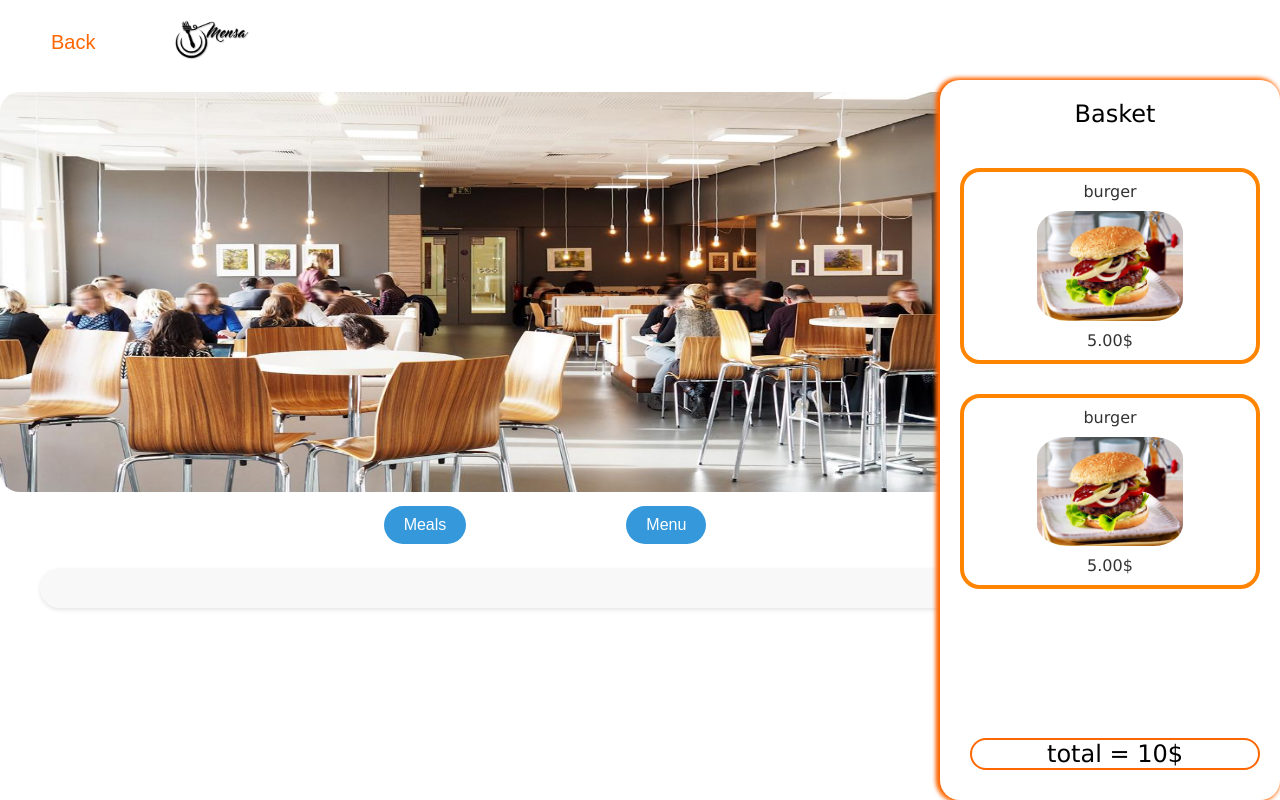
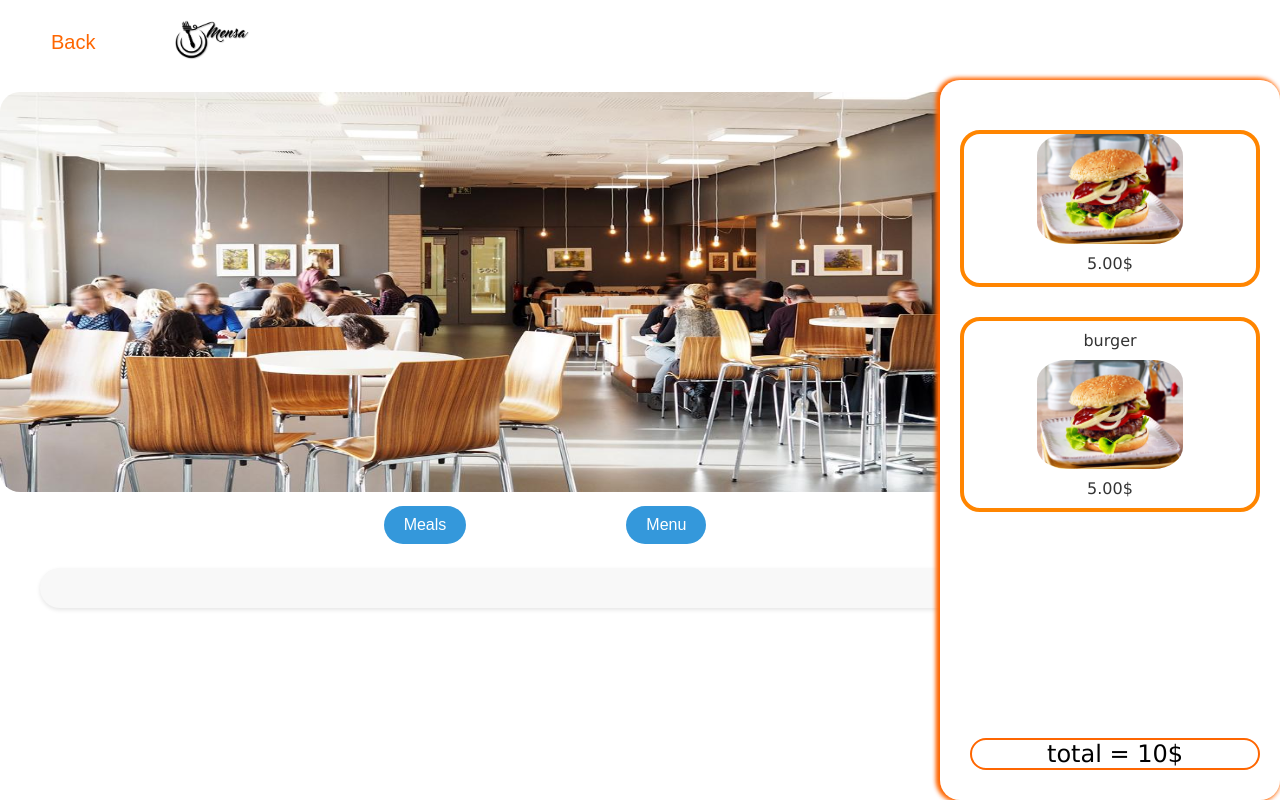
Before and after one commit to HTW-MA/mensa-app-wise23-24-gruppe-09, a React (Create React App) app: page /details/1 in a window 1280 px wide. Built offline with nearby package versions, Linux system fonts and the light colour scheme.

Commit message:
changed the protocol (from https to http) and added a babel dependencie in my package json

```diff
--- a/package.json
+++ b/package.json
@@ -3,6 +3,7 @@
   "version": "0.1.0",
   "private": true,
   "dependencies": {
+    "@babel/plugin-proposal-private-property-in-object": "^7.17.0",
     "@testing-library/jest-dom": "^5.17.0",
     "@testing-library/react": "^13.4.0",
     "@testing-library/user-event": "^13.5.0",
--- a/src/Checkout.css
+++ b/src/Checkout.css
@@ -7,14 +7,14 @@
     height: calc(90vh - 40px); /* Adjust height to fill screen minus top offset */
     background-color: #fff;
     box-shadow: -2px 0 5px 1px #FE6601;
-    z-index: 1000;
+    z-index: 2;
     padding: 20px;
     border-radius: 20px;
     display: flex;
     flex-direction: column;
 }
 .checkout-items-container {
-    overflow-y: auto;
+    /*overflow-y: auto; */
     flex-grow: 1; /* Takes available space, leaving space for header and button */
     margin-bottom: 20px; /* Space above the checkout button */
 }
@@ -28,6 +28,7 @@
     justify-content: space-between;
     align-items: center;
     box-shadow: 0 2px 4px rgba(0, 0, 0, 0.1); /* Subtle shadow for each item */
+    z-index: 1;
 }
 
 /* Style for the checkout button container */
--- a/src/Checkout.js
+++ b/src/Checkout.js
@@ -39,9 +39,9 @@ const Checkout = ({ items }) => {
                 ) : (
                     // Message displayed if no items are in the basket
                     <div className="picsss">
-                        <p>Basket</p>
+
                         <div className="image-with-text">
-                            <p className="item-name">burger</p>
+
                             <img src="/classic-burger,id=ba2c5be1,b=lecker,w=1200,rm=sk.jpeg" alt="No items in basket"/>
                             <p className="item-price">5.00$</p>
                         </div>
--- a/src/FoodMenu.js
+++ b/src/FoodMenu.js
@@ -10,7 +10,7 @@ const FoodMenu = ({ onAddToCheckout, canteenId }) => {
   useEffect(() => {
     const fetchMenuData = async () => {
       try {
-        const response = await fetch(`https://localhost:3001/specific-menue-info?canteenId=${canteenId}`);
+        const response = await fetch(`http://localhost:3001/specific-menue-info?canteenId=${canteenId}`);
         const specificMenuInfo = await response.json();
 
         const currentDate = new Date().toISOString().split('T')[0];
--- a/src/MainContent.js
+++ b/src/MainContent.js
@@ -8,7 +8,7 @@ const MainContent = () => {
     const [searchResults, setSearchResults] = useState([]);
     const handleSearch = async () => {
         try {
-            const response = await fetch(`https://localhost:3001/specific?name=${encodeURIComponent(location)}`, {
+            const response = await fetch(`http://localhost:3001/specific?name=${encodeURIComponent(location)}`, {
                 method: 'GET',
                 headers: {
                     'Content-Type': 'application/json',
```
